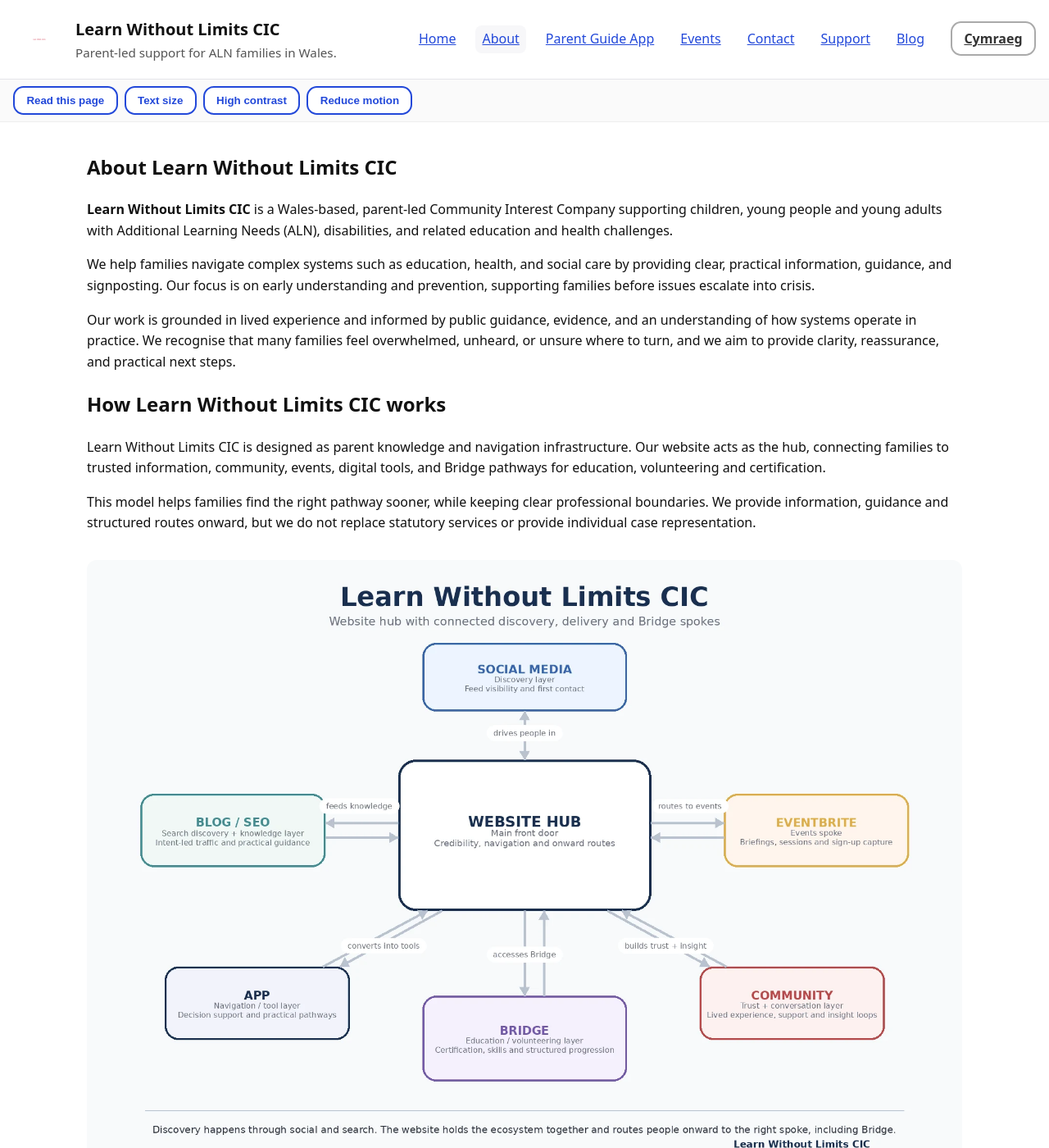
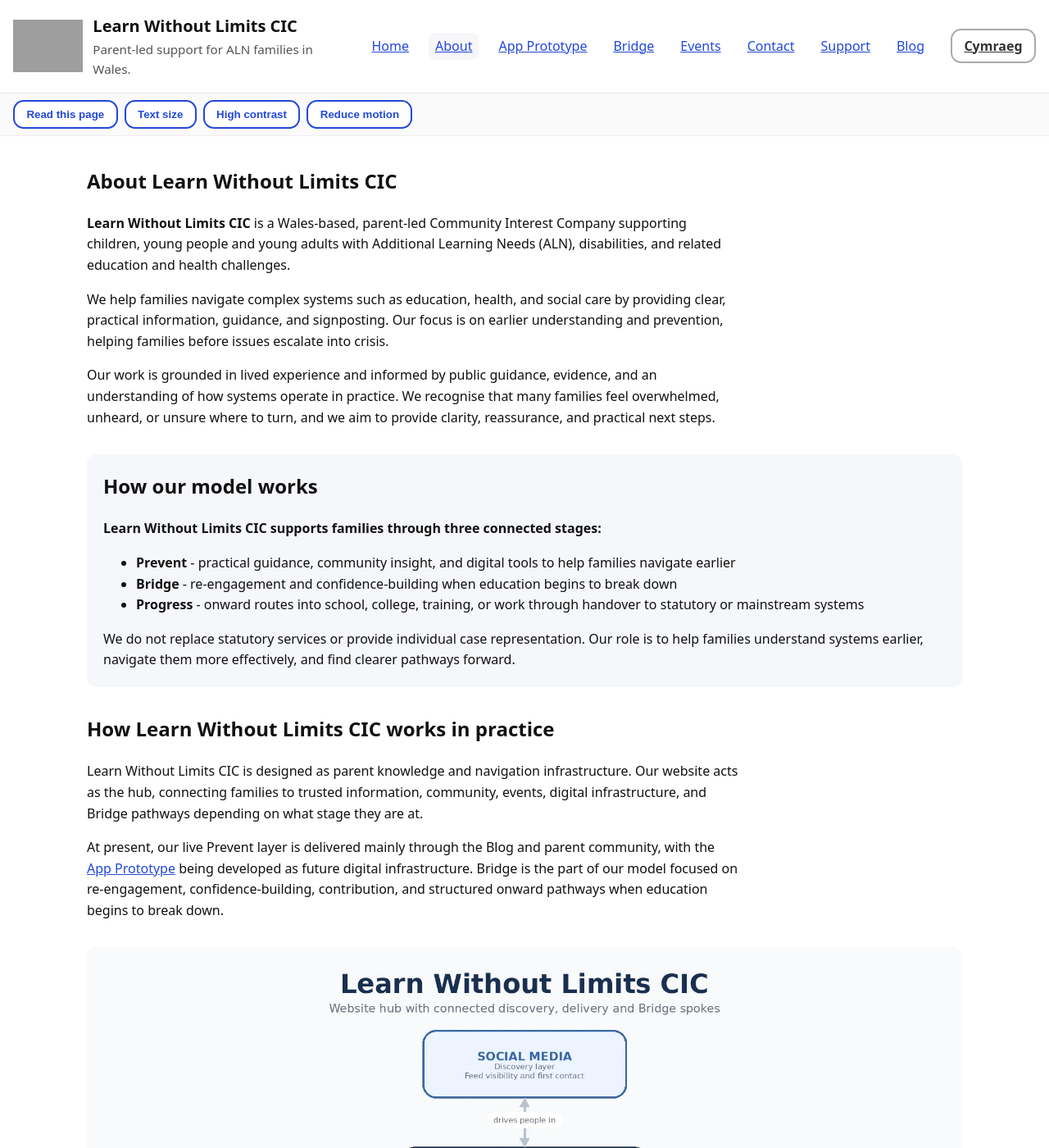
Before and after one commit to StephShobiye/learnwithoutlimitscic.github.io, a Jekyll site: the page about.en.html, which Jekyll copies as it is, in a window 1280 px wide and 1400 px high. Shown: the whole window at 82% size. Built offline with Jekyll 4.4.1, drawn with Linux system fonts in a browser that asks for light colours; some of the changed text lies outside the part shown; grey boxes are pictures that could not be loaded.

Commit message:
Align About page with app prototype and Bridge model

```diff
--- a/about.en.html
+++ b/about.en.html
@@ -4,19 +4,27 @@
 <meta charset="utf-8">
 <meta name="viewport" content="width=device-width, initial-scale=1">
 <title>About | Learn Without Limits CIC</title>
-<meta name="description" content="Learn Without Limits CIC supports children, young people and young adults with Additional Learning Needs and disabilities in Wales through practical guidance, digital tools, community support and structured onward pathways.">
+<meta name="description" content="Learn Without Limits CIC is a Wales-based, parent-led organisation supporting families through practical guidance, community insight, events, digital infrastructure, and Bridge pathways.">
+
+<meta property="og:title" content="About | Learn Without Limits CIC">
+<meta property="og:description" content="Learn Without Limits CIC is a Wales-based, parent-led organisation supporting families through practical guidance, community insight, events, digital infrastructure, and Bridge pathways.">
+<meta property="og:type" content="website">
+<meta property="og:url" content="https://learnwithoutlimitscic.org/about.en.html">
+<meta property="og:image" content="https://learnwithoutlimitscic.org/assets/img/LearnWithoutLimits_Badge.png">
 
 <link rel="preload" href="/assets/css/styles.css" as="style">
 <link rel="stylesheet" href="/assets/css/styles.css">
 <link rel="alternate" href="/about.cy.html" hreflang="cy">
-<link rel="icon" href="/assets/img/favicon.ico">
+<link rel="canonical" href="https://learnwithoutlimitscic.org/about.en.html">
+<link rel="icon" type="image/png" href="/assets/img/LearnWithoutLimits_Badge.png">
+<link rel="apple-touch-icon" href="/assets/img/LearnWithoutLimits_Badge.png">
 </head>
 <body>
 <a class="skip-link" href="#main">Skip to content</a>
 
 <header class="site-header" role="banner">
   <div class="brand">
-    <img src="/assets/img/Logo_FullColour.png" alt="Learn Without Limits CIC logo" onerror="this.style.display='none'">
+    <img src="/assets/img/LearnWithoutLimits_Badge.png" alt="Learn Without Limits CIC logo" width="128" height="128">
     <div class="brand-text">
       <span class="brand-title">Learn Without Limits CIC</span>
       <span class="brand-tag">Parent-led support for ALN families in Wales.</span>
@@ -29,7 +37,8 @@
     <ul>
       <li><a href="/index.en.html">Home</a></li>
       <li><a href="/about.en.html" aria-current="page">About</a></li>
-      <li><a href="/app.en.html">Parent Guide App</a></li>
+      <li><a href="/app.en.html">App Prototype</a></li>
+      <li><a href="/bridge.en.html">Bridge</a></li>
       <li><a href="/events.en.html">Events</a></li>
       <li><a href="/contact.en.html">Contact</a></li>
       <li><a href="/support.en.html">Support</a></li>
@@ -54,6 +63,7 @@
 
     <h1>About Learn Without Limits CIC</h1>
 
+    <div style="max-width:800px;">
       <p>
         <strong>Learn Without Limits CIC</strong> is a Wales-based, parent-led Community Interest Company supporting
         children, young people and young adults with Additional Learning Needs (ALN), disabilities, and related
@@ -62,8 +72,8 @@
 
       <p>
         We help families navigate complex systems such as education, health, and social care by providing clear,
-      practical information, guidance, and signposting. Our focus is on early understanding and prevention,
-      supporting families before issues escalate into crisis.
+        practical information, guidance, and signposting. Our focus is on earlier understanding and prevention,
+        helping families before issues escalate into crisis.
       </p>
 
       <p>
@@ -71,42 +81,67 @@
         of how systems operate in practice. We recognise that many families feel overwhelmed, unheard, or unsure
         where to turn, and we aim to provide clarity, reassurance, and practical next steps.
       </p>
+    </div>
 
-    <h2>How Learn Without Limits CIC works</h2>
+    <div style="background:#f5f7fa;padding:1.25rem;border-radius:12px;margin:2rem 0;">
+      <h2 style="margin-top:0;">How our model works</h2>
 
       <p>
+        <strong>Learn Without Limits CIC supports families through three connected stages:</strong>
+      </p>
+
+      <ul>
+        <li><strong>Prevent</strong> - practical guidance, community insight, and digital tools to help families navigate earlier</li>
+        <li><strong>Bridge</strong> - re-engagement and confidence-building when education begins to break down</li>
+        <li><strong>Progress</strong> - onward routes into school, college, training, or work through handover to statutory or mainstream systems</li>
+      </ul>
+
+      <p style="margin-bottom:0;">
+        We do not replace statutory services or provide individual case representation. Our role is to help families
+        understand systems earlier, navigate them more effectively, and find clearer pathways forward.
+      </p>
+    </div>
+
+    <h2>How Learn Without Limits CIC works in practice</h2>
+
+    <div style="max-width:800px;">
+      <p>
         Learn Without Limits CIC is designed as parent knowledge and navigation infrastructure. Our website acts as
-      the hub, connecting families to trusted information, community, events, digital tools, and Bridge pathways
-      for education, volunteering and certification.
+        the hub, connecting families to trusted information, community, events, digital infrastructure, and Bridge
+        pathways depending on what stage they are at.
       </p>
 
       <p>
-      This model helps families find the right pathway sooner, while keeping clear professional boundaries. We
-      provide information, guidance and structured routes onward, but we do not replace statutory services or
-      provide individual case representation.
+        At present, our live Prevent layer is delivered mainly through the Blog and parent community, with the
+        <a href="/app.en.html">App Prototype</a> being developed as future digital infrastructure. Bridge is the
+        part of our model focused on re-engagement, confidence-building, contribution, and structured onward pathways
+        when education begins to break down.
       </p>
+    </div>
 
     <figure style="margin:2rem 0;">
       <img
         src="/assets/img/lwl-ecosystem-hub-diagram-with-bridge.webp"
-        alt="Diagram showing Learn Without Limits CIC as a website hub connected to social media, blog and SEO, Eventbrite, app, community, and Bridge education and volunteering pathways."
+        alt="Diagram showing Learn Without Limits CIC as a website hub connected to social media, blog and SEO, Eventbrite, app prototype, community, and Bridge pathways."
         loading="lazy"
         width="1600"
         height="1111"
         style="display:block;width:100%;max-width:1100px;height:auto;margin:0 auto;border-radius:12px;">
       <figcaption style="margin-top:0.75rem;font-size:0.95rem;color:#444;text-align:center;max-width:1000px;margin-left:auto;margin-right:auto;">
         In practice, families may discover us through social media or search, then use the website to access the
-        blog, events, community, app, or Bridge opportunities depending on what they need.
+        Blog, events, community, App Prototype, or Bridge opportunities depending on what they need.
       </figcaption>
     </figure>
 
     <h2>Cross-sector briefings and collaboration</h2>
 
+    <div style="max-width:800px;">
       <p>
         We host short, cross-sector briefings to share our approach and invite input from across education, health,
-      social care, and community organisations. These sessions form part of our ongoing work to test, refine and
+        social care, and community organisations. These sessions form part of our ongoing work to test, refine, and
         strengthen the Learn Without Limits model in practice.
       </p>
+    </div>
 
     <ul>
       <li>
@@ -118,12 +153,14 @@
 
     <h2>Governance, safeguarding and policies</h2>
 
+    <div style="max-width:800px;">
       <p>
         Learn Without Limits CIC is committed to strong governance, safeguarding, transparency, and ethical practice.
         As a Community Interest Company, we operate with a clear public benefit purpose and recognise the responsibility
         that comes with supporting children, young people and young adults, particularly those who may be vulnerable
         or navigating complex systems.
       </p>
+    </div>
 
     <h3>Safeguarding</h3>
     <p>
@@ -176,20 +213,20 @@
     <h3>Welsh language</h3>
     <p>
       We are committed to treating Welsh and English with equal respect, and to improving bilingual access across
-      our website, resources and communications over time.
+      our website, resources, and communications over time.
       <a href="/policies/lwl_welsh_language_policy.pdf">Read our Welsh Language Policy (PDF)</a>.
     </p>
 
     <h3>Environmental</h3>
     <p>
-      We aim to reduce our environmental impact through practical choices in how we work, buy, travel and deliver
+      We aim to reduce our environmental impact through practical choices in how we work, buy, travel, and deliver
       activities.
       <a href="/policies/lwl_environmental_policy.pdf">Read our Environmental Policy (PDF)</a>.
     </p>
 
     <p>
       Our wider learning and ethical thinking on volunteering, participation, and progression is shared openly
-      through our blog, which forms part of our wider support ecosystem:
+      through our Blog, which forms part of our wider support ecosystem:
       <a href="https://blog.learnwithoutlimitscic.org/2026/01/the-changing-landscape-of-volunteering.html" target="_blank" rel="noopener">
         The Changing Landscape of Volunteering
       </a>.
@@ -197,8 +234,9 @@
 
     <h2>Quarterly Reports</h2>
 
+    <div style="max-width:800px;">
       <p>
-      We publish short quarterly programme and governance updates so that families, supporters and stakeholders
+        We publish short quarterly programme and governance updates so that families, supporters, and stakeholders
         can follow our journey over time.
       </p>
 
@@ -207,6 +245,7 @@
         place, what stage the programme is in, and what the current focus is. The level of activity in each quarter
         will vary depending on funding, capacity, and safeguarding requirements.
       </p>
+    </div>
 
     <ul>
       <li>
@@ -242,9 +281,11 @@
     <div>
       <h3>Quick links</h3>
       <ul>
-        <li><a href="/app.en.html">Download the App</a></li>
+        <li><a href="/app.en.html">App Prototype</a></li>
+        <li><a href="/bridge.en.html">Bridge</a></li>
         <li><a href="/events.en.html">Events</a></li>
         <li><a href="/about.en.html">About us</a></li>
+        <li><a href="/privacy.en.html">Privacy</a></li>
       </ul>
     </div>
 
```
Lines whose indentation alone changed are shown as unchanged.
